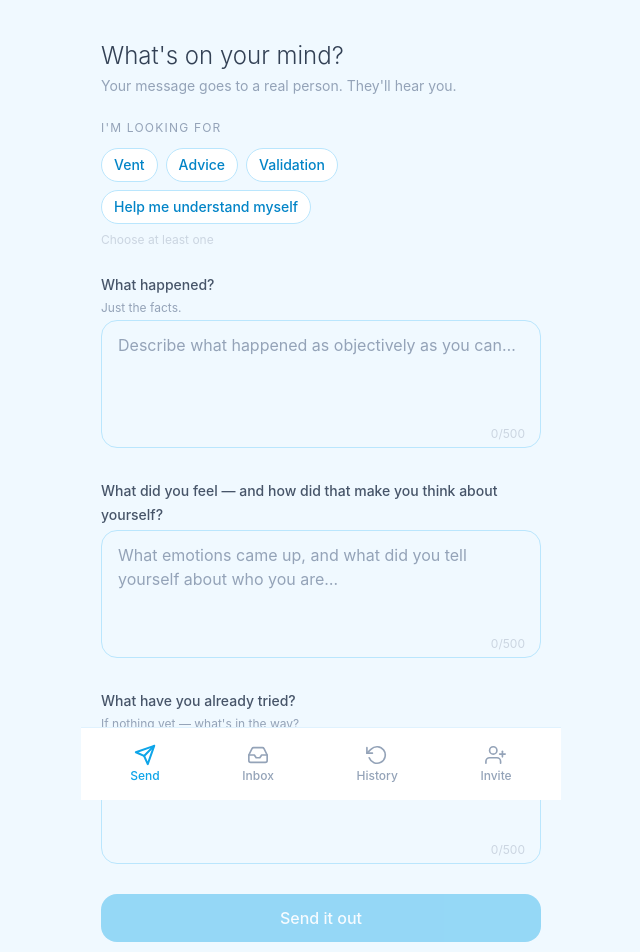
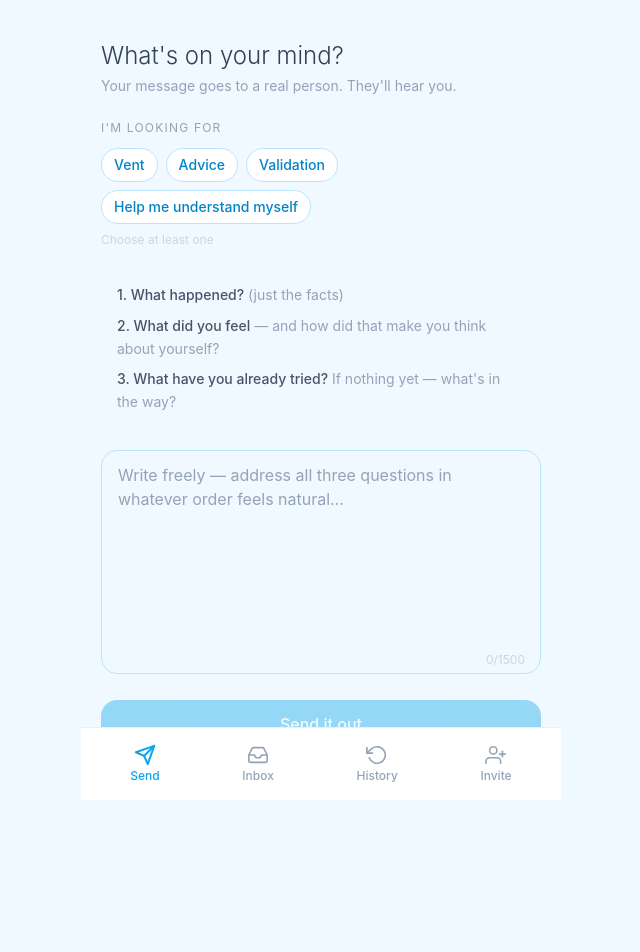
Before and after one commit to aliciagu333/Heard, a Next.js app: page /app/send in a window 1280 px wide. Shown: the top 952 px of the page, without its empty margins (319-959 px from the left). After the commit the page ends 844 px from the top, so only its background shows below. Built offline with nearby package versions, Linux system fonts and the light colour scheme.

Commit message:
single text block with 3 question prompts

```diff
--- a/app/app/send/page.js
+++ b/app/app/send/page.js
@@ -11,12 +11,10 @@ const TAGS = [
   { id: 'understand', label: 'Help me understand myself' },
 ];
 
-const MAX_CHARS = 500;
+const MAX_CHARS = 1500;
 
 export default function SendPage() {
-  const [q1, setQ1] = useState('');
-  const [q2, setQ2] = useState('');
-  const [q3, setQ3] = useState('');
+  const [content, setContent] = useState('');
   const [selectedTags, setSelectedTags] = useState([]);
   const [loading, setLoading] = useState(false);
   const [error, setError] = useState('');
@@ -32,17 +30,14 @@ export default function SendPage() {
 
   async function handleSubmit(e) {
     e.preventDefault();
-    if (!q1.trim() || !q2.trim() || !q3.trim() || !selectedTags.length) return;
-
-    const content = `WHAT HAPPENED: ${q1.trim()}\n\nWHAT I FELT: ${q2.trim()}\n\nWHAT I'VE TRIED: ${q3.trim()}`;
-
+    if (!content.trim() || !selectedTags.length) return;
     setLoading(true);
     setError('');
 
     const res = await fetch('/api/screen', {
       method: 'POST',
       headers: { 'Content-Type': 'application/json' },
-      body: JSON.stringify({ content, intent_tags: selectedTags }),
+      body: JSON.stringify({ content: content.trim(), intent_tags: selectedTags }),
     });
 
     const data = await res.json();
@@ -51,13 +46,10 @@ export default function SendPage() {
     if (data.crisis) { setCrisis(true); return; }
     if (data.limitReached) { setLimitReached(true); return; }
     if (!res.ok) { setError(data.error || 'Something went wrong. Please try again.'); return; }
-
     setSent(true);
   }
 
-  if (limitReached) {
-    return <div className="px-5 pt-8"><DailyLimitBanner /></div>;
-  }
+  if (limitReached) return <div className="px-5 pt-8"><DailyLimitBanner /></div>;
 
   if (sent) {
     return (
@@ -65,9 +57,7 @@ export default function SendPage() {
         <div className="card py-10 space-y-3">
           <p className="text-3xl">💙</p>
           <p className="text-slate-700 font-medium text-lg">Your message is on its way.</p>
-          <p className="text-slate-400 text-sm leading-relaxed">
-            Someone will hear you soon. You&apos;ll find their response in your history.
-          </p>
+          <p className="text-slate-400 text-sm leading-relaxed">Someone will hear you soon. You&apos;ll find their response in your history.</p>
         </div>
       </div>
     );
@@ -76,104 +66,41 @@ export default function SendPage() {
   return (
     <>
       {crisis && <CrisisOverlay onClose={() => setCrisis(false)} />}
-
       <div className="px-5 pt-6 space-y-6">
         <div>
           <h1 className="text-2xl font-light text-slate-700">What&apos;s on your mind?</h1>
           <p className="text-slate-400 text-sm mt-1">Your message goes to a real person. They&apos;ll hear you.</p>
         </div>
-
-        <form onSubmit={handleSubmit} className="space-y-6">
-
-          {/* Tag selector */}
+        <form onSubmit={handleSubmit} className="space-y-5">
           <div>
             <p className="text-xs uppercase tracking-widest text-slate-400 mb-3">I&apos;m looking for</p>
             <div className="flex flex-wrap gap-2">
               {TAGS.map(({ id, label }) => (
-                <button
-                  key={id}
-                  type="button"
-                  onClick={() => toggleTag(id)}
-                  className={`tag-pill ${selectedTags.includes(id) ? 'tag-pill-active' : 'tag-pill-inactive'}`}
-                >
+                <button key={id} type="button" onClick={() => toggleTag(id)}
+                  className={`tag-pill ${selectedTags.includes(id) ? 'tag-pill-active' : 'tag-pill-inactive'}`}>
                   {label}
                 </button>
               ))}
             </div>
-            {!selectedTags.length && (
-              <p className="text-xs text-slate-300 mt-2">Choose at least one</p>
-            )}
+            {!selectedTags.length && <p className="text-xs text-slate-300 mt-2">Choose at least one</p>}
           </div>
-
-          {/* Q1 */}
-          <div className="space-y-1">
-            <label className="text-sm font-medium text-slate-600">
-              What happened?
-            </label>
-            <p className="text-xs text-slate-400">Just the facts.</p>
-            <div className="relative">
-              <textarea
-                className="input resize-none h-32"
-                placeholder="Describe what happened as objectively as you can…"
-                value={q1}
-                onChange={(e) => setQ1(e.target.value.slice(0, MAX_CHARS))}
-                required
-              />
-              <span className="absolute bottom-3 right-4 text-xs text-slate-300">
-                {q1.length}/{MAX_CHARS}
-              </span>
-            </div>
+          <div className="rounded-2xl bg-sky-50 p-4 space-y-2">
+            <p className="text-sm leading-relaxed"><span className="font-medium text-slate-600">1. What happened?</span> <span className="text-slate-400">(just the facts)</span></p>
+            <p className="text-sm leading-relaxed"><span className="font-medium text-slate-600">2. What did you feel</span> <span className="text-slate-400">— and how did that make you think about yourself?</span></p>
+            <p className="text-sm leading-relaxed"><span className="font-medium text-slate-600">3. What have you already tried?</span> <span className="text-slate-400">If nothing yet — what&apos;s in the way?</span></p>
           </div>
-
-          {/* Q2 */}
-          <div className="space-y-1">
-            <label className="text-sm font-medium text-slate-600">
-              What did you feel — and how did that make you think about yourself?
-            </label>
-            <div className="relative">
-              <textarea
-                className="input resize-none h-32"
-                placeholder="What emotions came up, and what did you tell yourself about who you are…"
-                value={q2}
-                onChange={(e) => setQ2(e.target.value.slice(0, MAX_CHARS))}
-                required
-              />
-              <span className="absolute bottom-3 right-4 text-xs text-slate-300">
-                {q2.length}/{MAX_CHARS}
-              </span>
-            </div>
+          <div className="relative">
+            <textarea className="input resize-none h-56"
+              placeholder="Write freely — address all three questions in whatever order feels natural…"
+              value={content}
+              onChange={(e) => setContent(e.target.value.slice(0, MAX_CHARS))}
+              required />
+            <span className="absolute bottom-3 right-4 text-xs text-slate-300">{content.length}/{MAX_CHARS}</span>
           </div>
-
-          {/* Q3 */}
-          <div className="space-y-1">
-            <label className="text-sm font-medium text-slate-600">
-              What have you already tried?
-            </label>
-            <p className="text-xs text-slate-400">If nothing yet — what&apos;s in the way?</p>
-            <div className="relative">
-              <textarea
-                className="input resize-none h-32"
-                placeholder="What actions have you taken, or what's stopping you from taking any…"
-                value={q3}
-                onChange={(e) => setQ3(e.target.value.slice(0, MAX_CHARS))}
-                required
-              />
-              <span className="absolute bottom-3 right-4 text-xs text-slate-300">
-                {q3.length}/{MAX_CHARS}
-              </span>
-            </div>
-          </div>
-
           {error && <p className="text-rose-400 text-sm">{error}</p>}
-
-          <button
-            type="submit"
-            className="btn-primary w-full"
-            disabled={loading || !q1.trim() || !q2.trim() || !q3.trim() || !selectedTags.length}
-          >
+          <button type="submit" className="btn-primary w-full" disabled={loading || !content.trim() || !selectedTags.length}>
             {loading ? 'Sending…' : 'Send it out'}
           </button>
-
         </form>
       </div>
     </>
```
